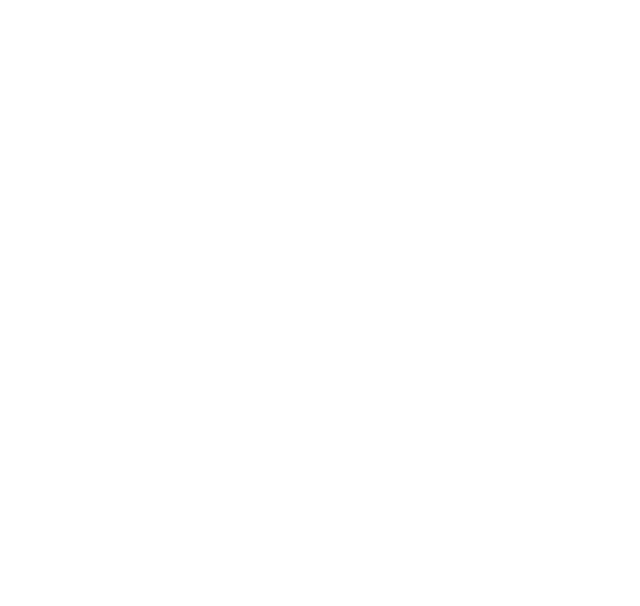
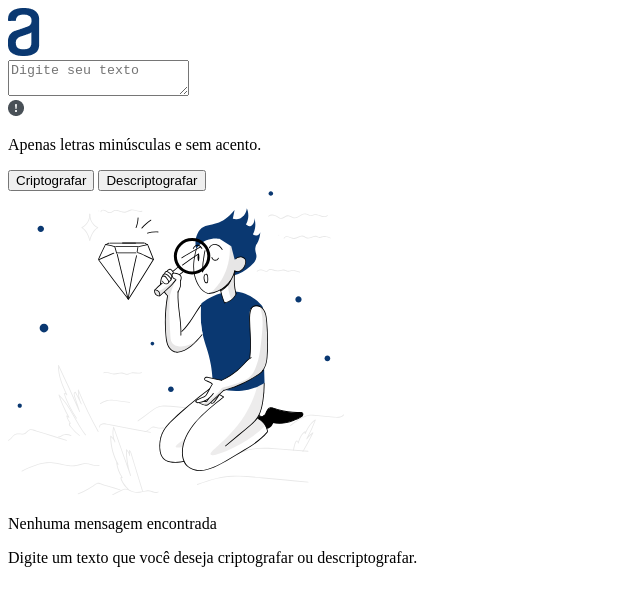
Before and after one commit to mqsoares/ChallengeONE-Sprint-01, a plain HTML site: page index.html in a window 1280 px wide. Shown: the whole page, without its empty margins (0-640 px from the left). Drawn offline with Linux system fonts and the light colour scheme.

Commit message:
create html elements

```diff
--- a/index.html
+++ b/index.html
@@ -8,6 +8,28 @@
     <link rel="stylesheet" href="./assets/css/style.css">
 </head>
 <body>
+    <header>
+        <a href="#"><img src="./assets/img/Vector.png" alt="logo Alura"></a>
+    </header>
+    <main>
+        <section>
+            <textarea placeholder="Digite seu texto" ></textarea>
+            <div>
+                <img src="./assets/img/alert.png" alt="logo de aviso">
+                <p>Apenas letras minúsculas e sem acento.</p>
+            </div>
+            <button>Criptografar</button>
+            <button>Descriptografar</button>
+        </section>
+        <section>
+            <div>
+                <img src="./assets/img/search.svg" alt="Foto de uma pesquisador com uma lupa">
+                <p>Nenhuma mensagem encontrada</p>
+                <p>Digite um texto que você deseja criptografar ou descriptografar.</p>
+            </div>
+
+        </section>
+    </main>
   <script src="./assets/js/script.js"></script>
 </body>
 </html>
```
